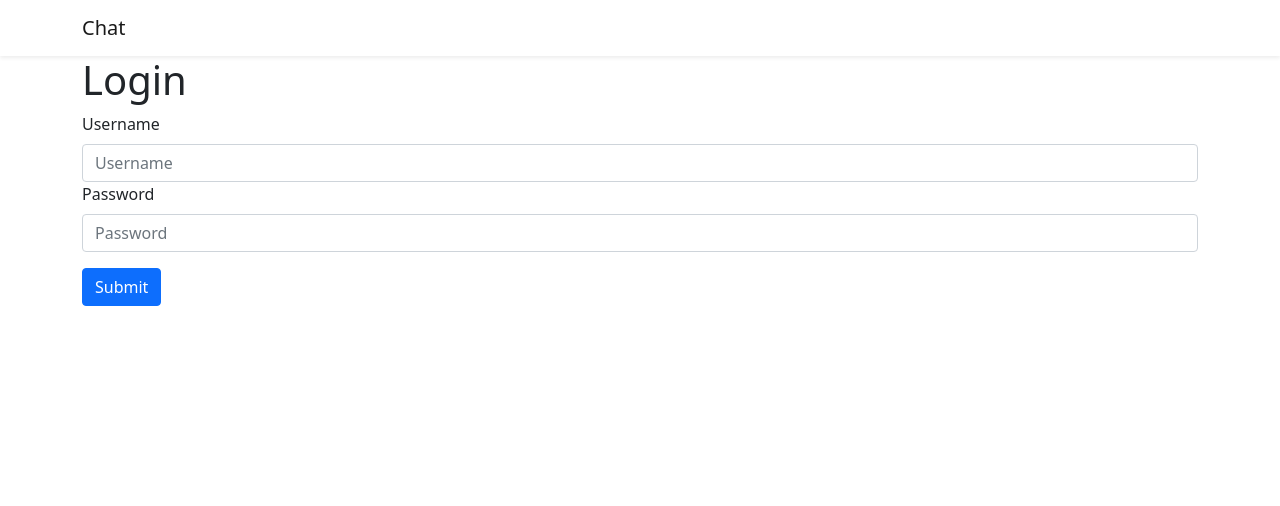
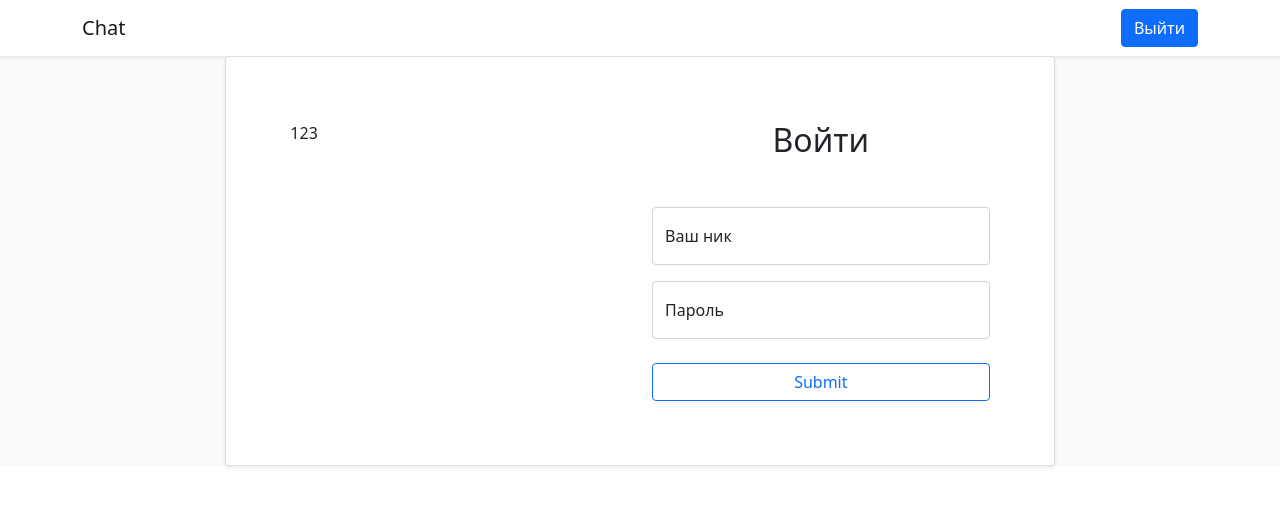
Before and after one commit to evdokimoww/frontend-project-lvl4, a React app: page /login in a window 1280 px wide. Shown: the top 506 px of the page. Built offline with nearby package versions, Linux system fonts and the light colour scheme; no server answers; sample sign-in values are in the browser's storage; the HTML template or start-up script is replaced by a standard one.

Commit message:
layout, add channel modal

```diff
--- a/assets/application.scss
+++ b/assets/application.scss
@@ -1 +1,6 @@
 @import '~bootstrap/scss/bootstrap';
+
+.noFocus{
+  outline: none !important;
+  box-shadow: none !important;
+}
--- a/src/components/App.js
+++ b/src/components/App.js
@@ -4,26 +4,22 @@ import LoginPage from './LoginPage.jsx';
 import NoMatchPage from './NoMatchPage.jsx';
 import ChatPage from './Chat/ChatPage.jsx';
 import AuthProvider from '../contexts/AuthContext.jsx';
-import { Container, Navbar } from 'react-bootstrap';
 import SocketContextProvider from '../contexts/SocketContext.jsx';
+import Header from './Header.jsx';
 
 
 export default function App({socket}) {
   return (
-    <div className={'d-flex flex-column h-100'}>
+    <div className={'d-flex flex-column h-100 bg-light'}>
       <AuthProvider>
         <SocketContextProvider socket={socket}>
-          <Navbar bg="light" expand="lg" className={'shadow-sm bg-white'}>
-            <Container>
-              <Navbar.Brand href="/">Chat</Navbar.Brand>
-            </Container>
-          </Navbar>
+          <Header />
           <BrowserRouter>
-            <Routes>
-              <Route exact path="/" element={<ChatPage/>}/>
-              <Route path="/login" element={<LoginPage/>}/>
-              <Route path="*" element={<NoMatchPage/>}/>
-            </Routes>
+              <Routes>
+                <Route exact path="/" element={<ChatPage/>}/>
+                <Route path="/login" element={<LoginPage/>}/>
+                <Route path="*" element={<NoMatchPage/>}/>
+              </Routes>
           </BrowserRouter>
         </SocketContextProvider>
       </AuthProvider>
--- /dev/null
+++ b/src/components/Chat/ChatButton.jsx
@@ -0,0 +1,36 @@
+import { Button, ButtonGroup, Dropdown } from 'react-bootstrap';
+import React from 'react';
+
+export const ChatButton = ({channel, currentChat, updateChannel}) => {
+  const variant = channel.id === currentChat ? 'secondary' : 'light';
+  const handleClick = channel.id === currentChat ? null : () => updateChannel(channel.id);
+
+  return (
+    <Button
+      variant={variant}
+      className={'rounded-0 w-100 text-start noFocus'}
+      onClick={handleClick}
+    >
+      # {channel.name}
+    </Button>
+  )
+};
+
+
+export const DropdownChatButton = ({channel, currentChat, updateChannel}) => {
+  const variant = channel.id === currentChat ? 'secondary' : 'light';
+  const handleClick = channel.id === currentChat ? null : () => updateChannel(channel.id);
+
+  return (
+    <Dropdown as={ButtonGroup} className={'d-flex'}>
+      <Button onClick={handleClick} variant={variant} className={'w-100 rounded-0 text-start noFocus'}># {channel.name}</Button>
+
+      <Dropdown.Toggle split variant={variant} className={'noFocus'}/>
+
+      <Dropdown.Menu>
+        <Dropdown.Item>Удалить</Dropdown.Item>
+        <Dropdown.Item>Переименовать</Dropdown.Item>
+      </Dropdown.Menu>
+    </Dropdown>
+  )
+};
--- a/src/components/Chat/ChatPage.jsx
+++ b/src/components/Chat/ChatPage.jsx
@@ -12,6 +12,7 @@ import { actions as messagesActions, selectors as messagesSelectors } from '../.
 import ChatChannels from './ChatChannels.jsx';
 import ChatMessages from './ChatMess';
 import { useSocket } from '../../hooks/useSocket.jsx';
+import getModal from '../Modals/modals.js'
 
 
 const getUserAuth = () => {
@@ -19,15 +20,28 @@ const getUserAuth = () => {
   if (userId && userId.token) {
     return {Authorization: `Bearer ${userId.token}`};
   }
-
   return {};
 }
 
+const renderModal = (modalInfo, hideModal) => {
+  if (!modalInfo.type) {
+    return null;
+  }
+
+  const Component = getModal(modalInfo.type);
+  return <Component modalInfo={modalInfo} onHide={hideModal} />;
+}
+
 const ChatPage = () => {
-  const {loggedIn, logOut} = useAuth();
+  const {loggedIn} = useAuth();
   const dispatch = useDispatch();
-  const { sendMessage } = useSocket();
+  const { sendMessage, createNewChannel } = useSocket();
+
   const [username, setUsername] = useState(null);
+
+  const [modalInfo, setModalInfo] = useState({ type: null, item: null });
+  const hideModal = () => setModalInfo({ type: null, item: null });
+  const showModal = (type, item = null) => setModalInfo({ type, item });
 
   useEffect(async () => {
     if (loggedIn) {
@@ -54,12 +68,23 @@ const ChatPage = () => {
     return <Navigate to="login"/>
   }
 
-
-  return <Container className={'rounded border my-4'}>
-    <a onClick={() => logOut()}>выйти</a>
-    <Row>
-      <ChatChannels channels={channels} currentChat={currentChannelId}/>
-      <ChatMessages messages={currentMessages} sendMessage={sendMessage} currentChat={currentChannelId} username={username}/>
+  return <Container className={'overflow-hidden h-100 my-4 rounded shadow'}>
+    <Row className={'h-100 bg-white'}>
+      <ChatChannels
+        channels={channels}
+        currentChat={currentChannelId}
+        createNewChannel={createNewChannel}
+        showModal={showModal}
+      />
+      <ChatMessages
+        messages={currentMessages}
+        sendMessage={sendMessage}
+        currentChat={currentChannelId}
+        username={username}
+      />
+      {
+        renderModal(modalInfo, hideModal)
+      }
     </Row>
   </Container>
 }
--- /dev/null
+++ b/src/components/Header.jsx
@@ -0,0 +1,20 @@
+import { Button, Container, Navbar } from 'react-bootstrap';
+import React from 'react';
+import { useAuth } from '../hooks/useAuth.jsx';
+
+const Header = () => {
+  const { loggedIn, logOut } = useAuth();
+
+  return <Navbar bg="light" expand="lg" className={'shadow-sm bg-white'}>
+    <Container>
+      <Navbar.Brand href="/">Chat</Navbar.Brand>
+      {
+        loggedIn
+          ? <Button variant={'primary'} onClick={() => logOut()}>Выйти</Button>
+          : null
+      }
+    </Container>
+  </Navbar>
+};
+
+export default Header;
--- a/src/components/LoginPage.jsx
+++ b/src/components/LoginPage.jsx
@@ -1,7 +1,7 @@
 import React, { useRef, useState } from 'react';
 import { useFormik } from 'formik';
 import * as Yup from 'yup'
-import { Alert, Button, Container, Form } from 'react-bootstrap';
+import { Alert, Button, Card, Col, Container, Form, Row } from 'react-bootstrap';
 import axios from 'axios';
 import { useAuth } from '../hooks/useAuth.jsx';
 import { useNavigate } from 'react-router-dom';
@@ -48,20 +48,27 @@ const LoginPage = () => {
     },
   });
 
-  return (
-    <Container>
-      <h1>Login</h1>
-      <Form onSubmit={formik.handleSubmit}>
+  return <Container className={'h-100'} fluid>
+      <Row className={'row justify-content-center align-content-center h-100'}>
+        <Col xs md='8' xxl='6'>
+          <Card className={'shadow-sm'}>
+            <Card.Body>
+              <Row className={'p-5'}>
+                <Col>123</Col>
+                <Col>
+                  <Card.Title className={'text-center mb-5'}>
+                    <h2>Войти</h2>
+                  </Card.Title>
+                  <Form className={'form-floating'} onSubmit={formik.handleSubmit}>
                     {
                       authFailed
                         ? <Alert variant={'danger'}>the username or password is incorrect</Alert>
                         : null
                     }
-        <Form.Group controlId="username">
-          <Form.Label>Username</Form.Label>
+                    <Form.Group controlId="username" className={'form-floating mb-3'}>
                       <Form.Control
                         type="text"
-            placeholder="Username"
+                        placeholder="Ваш ник"
                         name="username"
                         onChange={formik.handleChange}
                         onBlur={formik.handleBlur}
@@ -69,6 +76,7 @@ const LoginPage = () => {
                         ref={inputRef}
                         isInvalid={authFailed}
                       />
+                      <Form.Label>Ваш ник</Form.Label>
                       {
                         formik.touched.username && formik.errors.username
                           ? <Form.Control.Feedback type="invalid" style={{display:'block'}}>{formik.errors.username}</Form.Control.Feedback>
@@ -76,29 +84,34 @@ const LoginPage = () => {
                       }
                     </Form.Group>
 
-        <Form.Group controlId="password">
-          <Form.Label>Password</Form.Label>
+                    <Form.Group controlId="password" className={'form-floating mb-4'}>
                       <Form.Control
                         type="password"
-            placeholder="Password"
+                        placeholder="Пароль"
                         name="password"
                         onChange={formik.handleChange}
                         onBlur={formik.handleBlur}
                         value={formik.values.password}
                         isInvalid={authFailed}
                       />
+                      <Form.Label>Пароль</Form.Label>
                       {
                         formik.touched.password && formik.errors.password
                           ? <Form.Control.Feedback type="invalid" style={{display:'block'}}>{formik.errors.password}</Form.Control.Feedback>
                           : null
                       }
                     </Form.Group>
-        <Button className='mt-3' variant="primary" type="submit">
+                    <Button className={'w-100'} variant="outline-primary" type="submit">
                       Submit
                     </Button>
                   </Form>
+                </Col>
+              </Row>
+            </Card.Body>
+          </Card>
+        </Col>
+      </Row>
   </Container>
-  );
 };
 
 export default LoginPage;
--- /dev/null
+++ b/src/components/Modals/AddChannelModal.jsx
@@ -0,0 +1,92 @@
+import React, { useEffect, useRef, useState } from 'react';
+import { useSocket } from '../../hooks/useSocket.jsx';
+import { useFormik } from 'formik';
+import { Button, Form, FormControl, FormGroup, Modal } from 'react-bootstrap';
+import { useSelector } from 'react-redux';
+import { selectors as channelsSelectors } from '../../slices/channelsSlice.js';
+import * as Yup from 'yup';
+
+const AddChannelModal = (props) => {
+  const { onHide } = props;
+
+  const [fieldInvalid, setFieldInvalid] = useState(false);
+  const [validationError, setValidationError] = useState(null);
+
+  const { createNewChannel } = useSocket();
+  const inputRef = useRef();
+
+  const channels = useSelector((state) => channelsSelectors.selectAll(state));
+  const channelNames = channels.map((el) => el.name);
+
+  const validate = Yup.object({
+    body: Yup.string()
+      .required('Обязательное поле')
+      .min(3, 'От 3 до 20 символов')
+      .max(20, 'От 3 до 20 символов')
+      .notOneOf(channelNames, 'Должно быть уникальным'),
+  });
+
+  const formik = useFormik({
+    initialValues: { body: '' },
+    // validationSchema: validate,
+    onSubmit: async (values) => {
+      try {
+        await validate.validate(values);
+
+        setValidationError(null);
+        setFieldInvalid(false);
+
+        createNewChannel(values.body);
+        onHide();
+      }
+      catch (err) {
+        setValidationError(err.message);
+        setFieldInvalid(true);
+      }
+
+    },
+     });
+
+  useEffect(() => {
+    inputRef.current.focus();
+  }, []);
+
+  return (
+    <Modal show>
+      <Modal.Header closeButton onHide={onHide}>
+        <Modal.Title>Добавить канал</Modal.Title>
+      </Modal.Header>
+
+      <Modal.Body>
+        <form onSubmit={formik.handleSubmit}>
+          <FormGroup>
+            <FormControl
+              required
+              ref={inputRef}
+              onChange={formik.handleChange}
+              onBlur={formik.handleBlur}
+              value={formik.values.body}
+              data-testid="input-body"
+              name="body"
+              placeholder="Введите имя канала"
+              isInvalid={fieldInvalid}
+              className={'mb-3'}
+            />
+            {
+              fieldInvalid
+                ? <Form.Control.Feedback type="invalid" style={{display:'block'}}>{validationError}</Form.Control.Feedback>
+                : null
+            }
+          </FormGroup>
+          <div className={'d-flex justify-content-end'}>
+            <Button className={'me-2'} variant="secondary" onClick={() => onHide()}>Закрыть</Button>
+            <Button type="submit" variant="primary">Отправить</Button>
+          </div>
+        </form>
+      </Modal.Body>
+
+    </Modal>
+  );
+};
+
+export default AddChannelModal;
--- /dev/null
+++ b/src/components/Modals/modals.js
@@ -0,0 +1,7 @@
+import AddChannelModal from './AddChannelModal.jsx';
+
+const modals = {
+  addChannel: AddChannelModal,
+}
+
+export default (modalName) => modals[modalName];
--- a/src/contexts/SocketContext.jsx
+++ b/src/contexts/SocketContext.jsx
@@ -1,5 +1,6 @@
 import React, { createContext, useEffect } from 'react';
 import { actions as messageActions } from '../slices/messagesSlice.js'
+import {actions as channelActions} from '../slices/channelsSlice.js';
 import { useDispatch } from 'react-redux';
 
 export const SocketContext = createContext(null);
@@ -15,7 +16,13 @@ const SocketContextProvider = ({children, socket}) => {
   }, [])
 
   const sendMessage = (messageText, currentChat, username) => {
-    socket.emit('newMessage', {messageText, chatId: currentChat, author: username}, (response) => {
+    socket.emit('newMessage', { messageText, chatId: currentChat, author: username }, (response) => {
+      console.log(response);
+    });
+  }
+
+  const createNewChannel = (name) => {
+    socket.emit('newChannel', { name }, (response) => {
       console.log(response);
     });
   }
@@ -23,10 +30,14 @@ const SocketContextProvider = ({children, socket}) => {
   useEffect(() => {
     socket.on('newMessage', (message) => {
       dispatch(messageActions.addMessage(message));
+    });
+
+    socket.on('newChannel', (channel) => {
+      dispatch(channelActions.addChannel(channel));
     })
   }, [socket])
 
-  return <SocketContext.Provider value={{sendMessage}}>
+  return <SocketContext.Provider value={{sendMessage, createNewChannel}}>
     {children}
   </SocketContext.Provider>
 }
```
Also changed, not shown: src/components/Chat/ChatChannels.jsx (+44 -7 lines), src/components/Chat/ChatMess.jsx (+24 -10 lines), src/slices/currentChannelIdSlice.js (+7 -1 lines). Lines whose indentation alone changed are shown as unchanged.
